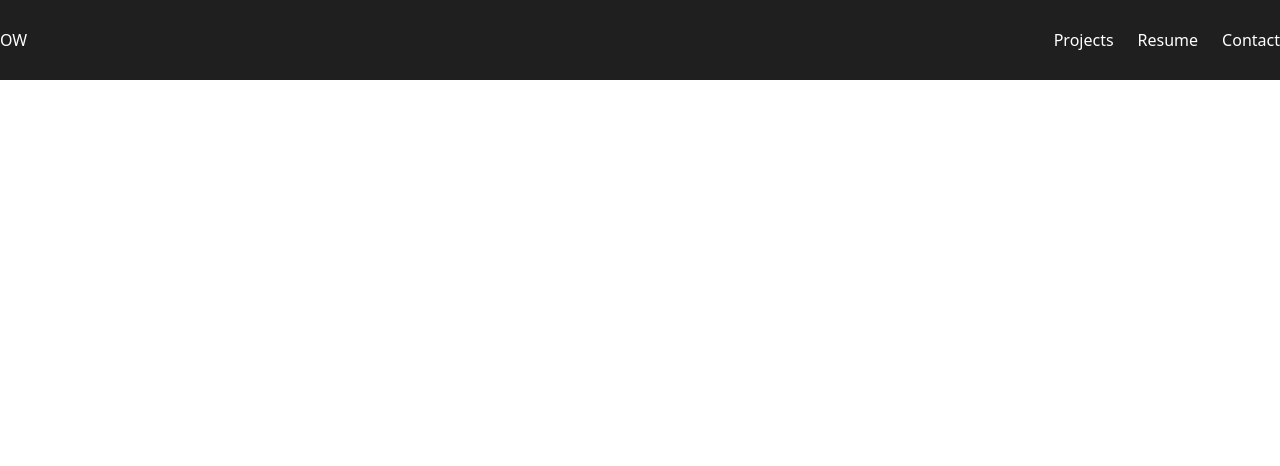
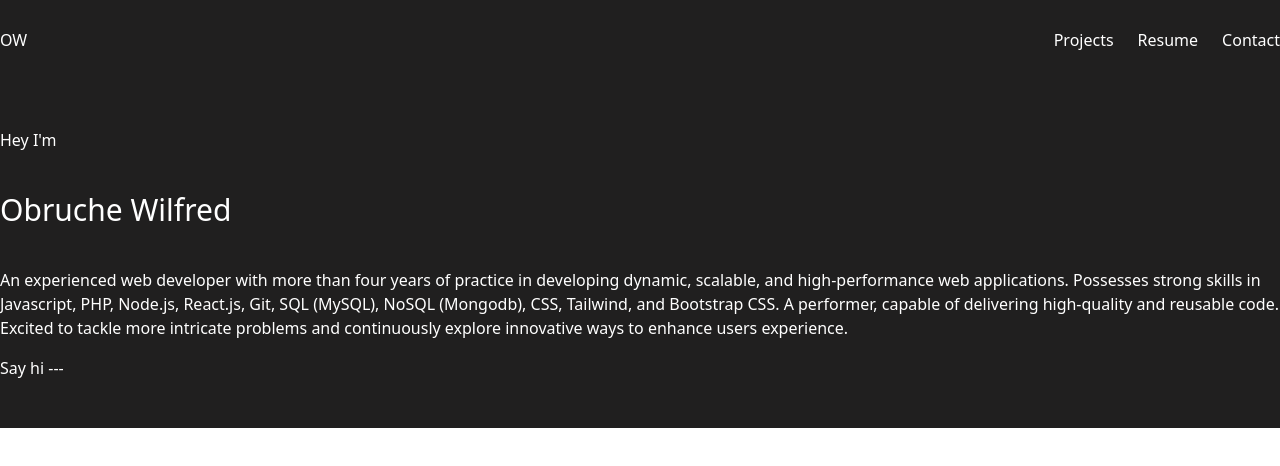
Before and after one commit to obrucheoghene/my_portfolio, a React (Vite) app: page / in a window 1280 px wide. Shown: the top 466 px of the page. Built offline with nearby package versions, Linux system fonts and the light colour scheme.

Commit message:
Complete hero

```diff
--- a/src/App.tsx
+++ b/src/App.tsx
@@ -14,6 +14,20 @@ const App = () => {
           </div>
         </div>
         {/* Hero */}
+        <div className=" container py-12">
+          <p>Hey I'm</p>
+          <h1 className=" text-3xl my-10">Obruche Wilfred</h1>
+          <p className=" my-4">
+            An experienced web developer with more than four years of practice
+            in developing dynamic, scalable, and high-performance web
+            applications. Possesses strong skills in Javascript, PHP, Node.js,
+            React.js, Git, SQL (MySQL), NoSQL (Mongodb), CSS, Tailwind, and
+            Bootstrap CSS. A performer, capable of delivering high-quality and
+            reusable code. Excited to tackle more intricate problems and
+            continuously explore innovative ways to enhance users experience.
+          </p>
+          <p>Say hi --- </p>
+        </div>
       </div>
     </div>
   );
```
